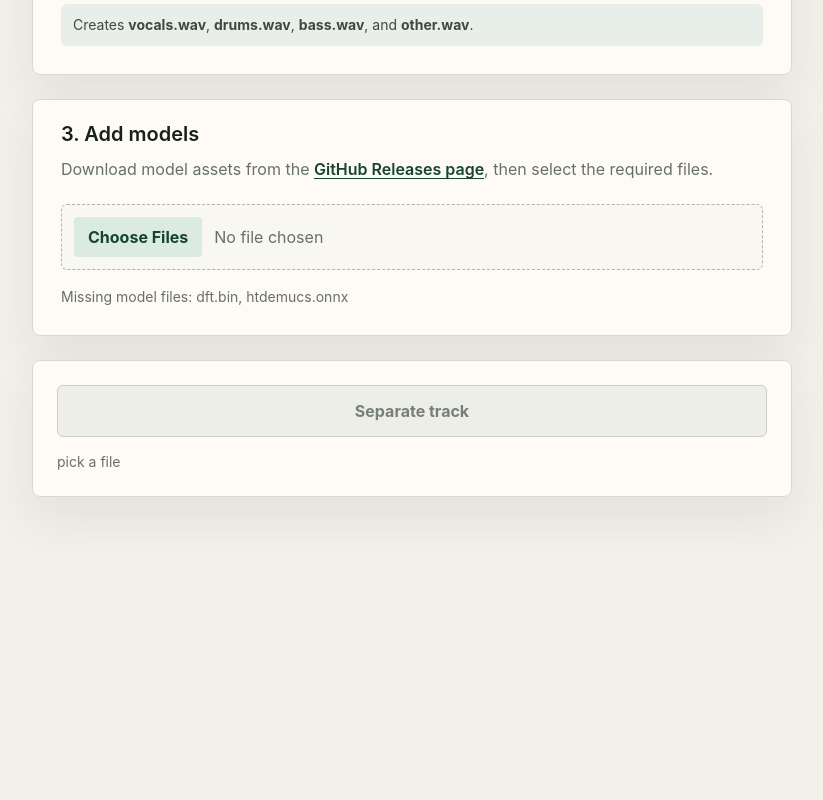
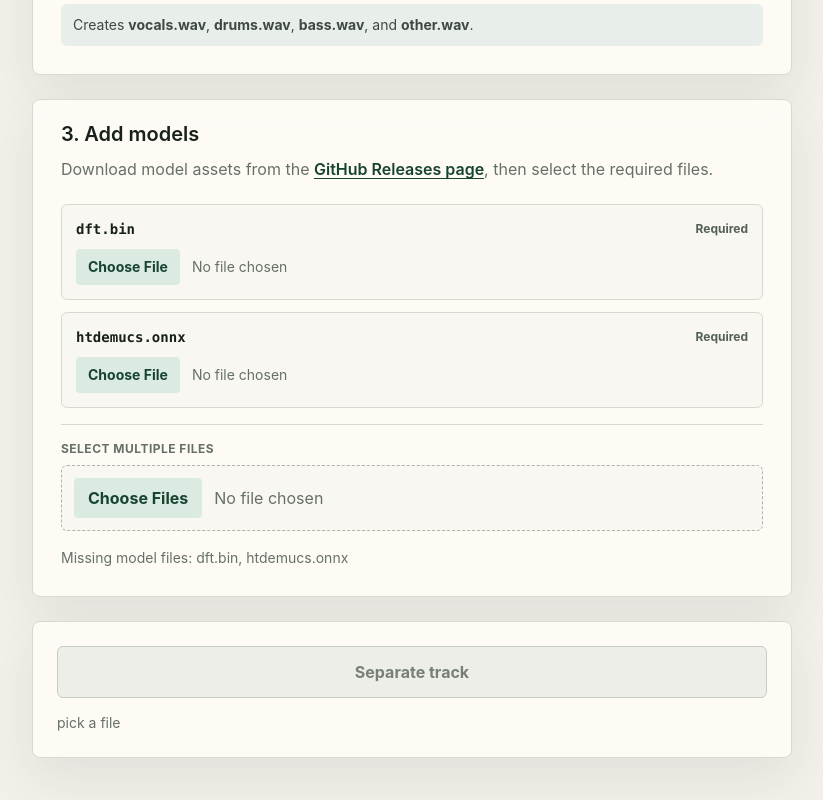
Before and after one commit to hi-ogawa/demucs-onnx, a React (Vite) app in the folder packages/app/: page / in a window 1280 px wide. Shown: the part 740-1540 px from the top of the page, without its empty margins (228-1051 px from the left). Before the commit the page ends 1333 px from the top, so only its background shows below. Built offline with nearby package versions, Linux system fonts and the light colour scheme.

Commit message:
refactor: show required model upload slots
Co-authored-by: OpenCode (gpt-5.6-sol) <noreply@opencode.ai>

```diff
--- a/packages/app/src/app.tsx
+++ b/packages/app/src/app.tsx
@@ -2,6 +2,7 @@ import { useEffect, useRef, useState } from "react";
 import {
   isModelFilename,
   requiredModelFiles,
+  type ModelFilename,
   type ModelSource,
 } from "./audio/models";
 import type { SeparateRequest, SeparatedStem } from "./audio/separate";
@@ -32,9 +33,9 @@ function FieldHelp({ children }: { children: React.ReactNode }) {
 
 export function App() {
   const [decoded, setDecoded] = useState<DecodedAudio | null>(null);
-  const [selectedModelFiles, setSelectedModelFiles] = useState<File[] | null>(
-    null,
-  );
+  const [modelFiles, setModelFiles] = useState<
+    Partial<Record<ModelFilename, File>>
+  >({});
   const [unsupportedModelFiles, setUnsupportedModelFiles] = useState<string[]>(
     [],
   );
@@ -51,23 +52,44 @@ export function App() {
   const twoStems =
     preferences.outputMode === "two-stems" ? preferences.targetStem : "";
 
-  const modelSource: ModelSource | null = selectedModelFiles
-    ? { files: selectedModelFiles }
-    : null;
-  const missingModelFiles = requiredModelFiles(
+  const selectedModelFiles = Object.values(modelFiles);
+  const requiredFiles = requiredModelFiles(
     model,
     twoStems || undefined,
     twoStems ? method : undefined,
-  ).filter(
-    (filename) => !selectedModelFiles?.some((file) => file.name === filename),
   );
-  const modelsReady = modelSource !== null && missingModelFiles.length === 0;
+  const missingModelFiles = requiredFiles.filter(
+    (filename) => !modelFiles[filename],
+  );
+  const modelsReady = missingModelFiles.length === 0;
+  const modelSource: ModelSource | null = modelsReady
+    ? { files: selectedModelFiles }
+    : null;
   let modelFilesStatus =
     missingModelFiles.length > 0
       ? `Missing model files: ${missingModelFiles.join(", ")}`
       : "Required model files selected.";
   if (unsupportedModelFiles.length > 0) {
     modelFilesStatus += ` Unsupported files: ${unsupportedModelFiles.join(", ")}`;
+  }
+
+  function addModelFiles(files: File[], expected?: ModelFilename) {
+    const accepted = files.filter(
+      (file) =>
+        isModelFilename(file.name) && (!expected || file.name === expected),
+    );
+    setModelFiles((current) => ({
+      ...current,
+      ...Object.fromEntries(accepted.map((file) => [file.name, file])),
+    }));
+    setUnsupportedModelFiles(
+      files
+        .filter(
+          (file) =>
+            !isModelFilename(file.name) || (expected && file.name !== expected),
+        )
+        .map((file) => file.name),
+    );
   }
 
   function clearOutputs() {
@@ -402,24 +424,52 @@ export function App() {
               </a>
               , then select the required files.
             </p>
+            <div className="grid gap-3">
+              {requiredFiles.map((filename) => (
+                <div
+                  className="rounded-md border border-[#d9d8ce] bg-[#f8f7f1] p-3.5"
+                  data-testid="model-file-slot"
+                  key={filename}
+                >
+                  <div className="mb-2.5 flex items-center justify-between gap-3">
+                    <code className="min-w-0 overflow-hidden text-sm font-semibold text-ellipsis text-[#18201b]">
+                      {filename}
+                    </code>
+                    <span className="shrink-0 text-xs font-bold text-[#536059]">
+                      {modelFiles[filename] ? "Selected" : "Required"}
+                    </span>
+                  </div>
+                  <input
+                    className="w-full text-sm text-[#667068] file:mr-3 file:cursor-pointer file:rounded file:border-0 file:bg-[#dcebe1] file:px-3 file:py-2 file:font-bold file:text-[#174331]"
+                    type="file"
+                    aria-label={`Select ${filename}`}
+                    accept={filename.endsWith(".onnx") ? ".onnx" : ".bin"}
+                    onChange={(event) => {
+                      addModelFiles([...(event.target.files ?? [])], filename);
+                      event.target.value = "";
+                    }}
+                  />
+                </div>
+              ))}
+            </div>
+            <div className="mt-4 border-t border-[#d9d8ce] pt-4">
+              <label
+                className="mb-2 block text-xs font-bold tracking-[0.04em] text-[#667068] uppercase"
+                htmlFor="modelFiles"
+              >
+                Select multiple files
+              </label>
               <input
                 className="w-full rounded-md border border-dashed border-[#aeb5ae] bg-[#f8f7f1] p-3 text-[#667068] file:mr-3 file:cursor-pointer file:rounded file:border-0 file:bg-[#dcebe1] file:px-3.5 file:py-2 file:font-bold file:text-[#174331]"
                 type="file"
                 id="modelFiles"
                 accept=".bin,.onnx"
                 multiple
-              onChange={(event) => {
-                const files = [...(event.target.files ?? [])];
-                setSelectedModelFiles(
-                  files.filter((file) => isModelFilename(file.name)),
-                );
-                setUnsupportedModelFiles(
-                  files
-                    .filter((file) => !isModelFilename(file.name))
-                    .map((file) => file.name),
-                );
-              }}
+                onChange={(event) =>
+                  addModelFiles([...(event.target.files ?? [])])
+                }
               />
+            </div>
             <p
               className="mt-4 text-sm leading-normal whitespace-pre-line text-[#667068]"
               id="modelFilesStatus"
```
Also changed, not shown: 1 other file (tests, documents, lock files or other folders). Lines whose indentation alone changed are shown as unchanged.
